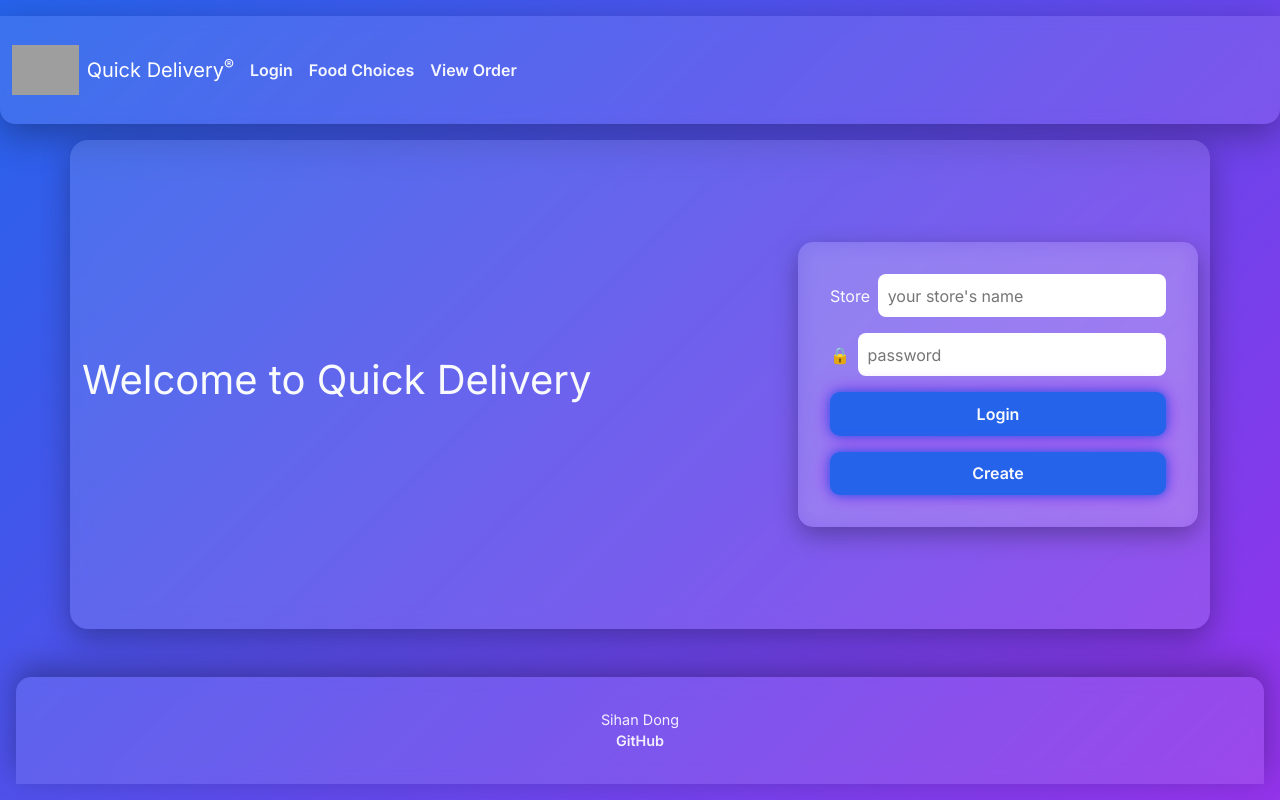
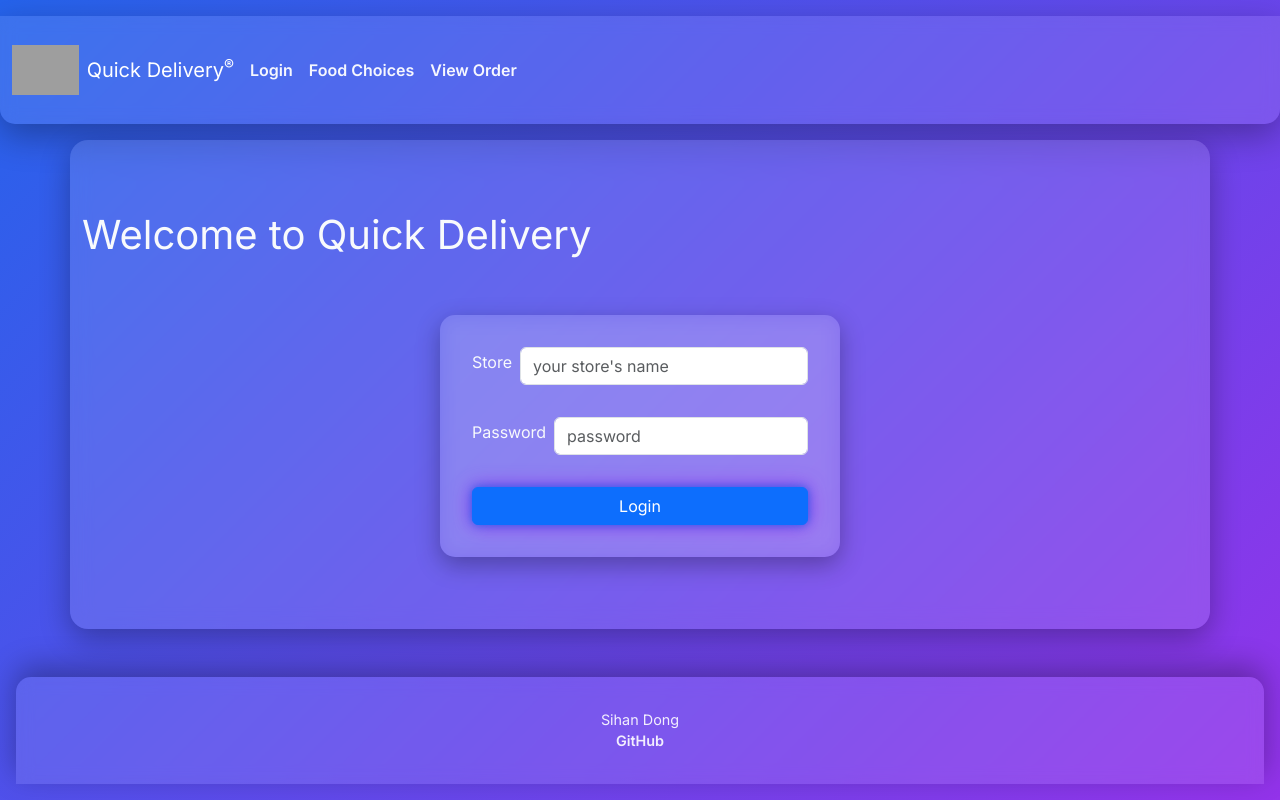
Before and after one commit to Sihan-Dong2007/QuickDeliver, a React (Vite) app: page / in a window 1280 px wide. Built offline with nearby package versions, Linux system fonts and the light colour scheme; grey boxes are pictures that could not be loaded.

Commit message:
refactor Login JSX structure and form handling

```diff
--- a/src/login/login.jsx
+++ b/src/login/login.jsx
@@ -35,28 +35,42 @@ export function Login() {
 
 
   return (
-    <main className="container d-flex justify-content-center align-items-center py-5">
-      <h1>Welcome to Quick Delivery</h1>
+    <main className="container d-flex flex-column justify-content-center align-items-center py-5">
+      <h1 className="mb-4">Welcome to Quick Delivery</h1>
 
-      <form method="get" action="/choices">
-        <div>
-          <span>Store</span>
+      <form onSubmit={handleLogin} className="w-50">
+
+        <div className="mb-3">
+          <label className="form-label">Store</label>
           <input
             type="text"
+            className="form-control"
             placeholder="your store's name"
+            value={store}
+            onChange={(e) => setStore(e.target.value)}
           />
         </div>
 
-        <div>
-          <span>🔒</span>
+        <div className="mb-3">
+          <label className="form-label">Password</label>
           <input
             type="password"
+            className="form-control"
             placeholder="password"
+            value={password}
+            onChange={(e) => setPassword(e.target.value)}
           />
         </div>
 
-        <button type="submit">Login</button>
-        <button type="submit">Create</button>
+        {error && (
+          <div className="alert alert-danger">
+            {error}
+          </div>
+        )}
+
+        <button type="submit" className="btn btn-primary w-100">
+          Login
+        </button>
       </form>
     </main>
   );
```
